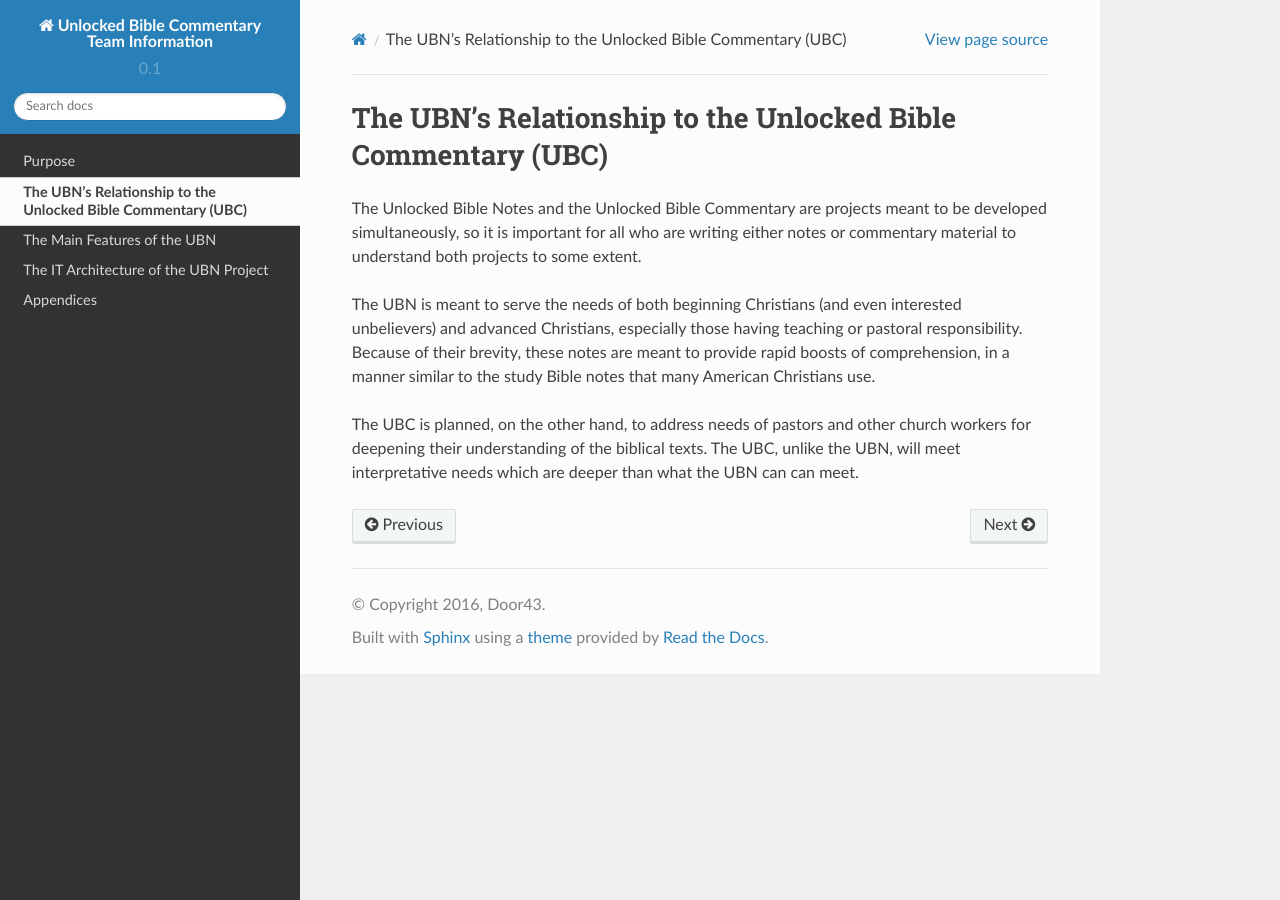
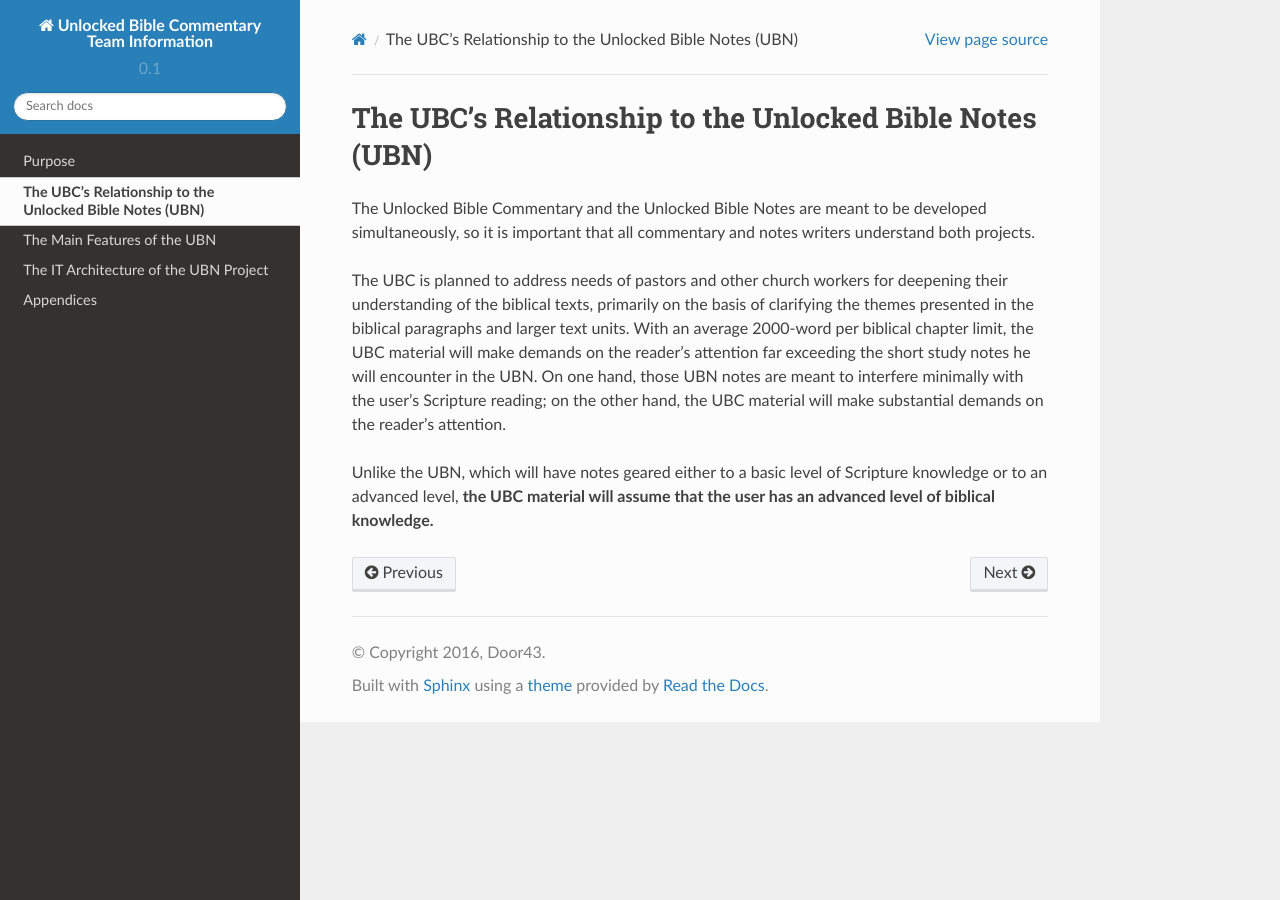
Before and after one commit to unfoldingWord-dev/Unlocked-Bible-Commentary-Info, a Sphinx documentation site: the page built from docs/relationship.rst, in a window 1280 px wide. Built offline with Sphinx 7.4.7 and the Read the Docs theme 2.0.0, drawn with Linux system fonts in a browser that asks for light colours; pages that are not in the unit, such as notebooks, are missing from menus.

Commit message:
Update relationship.rst

```diff
--- a/docs/relationship.rst
+++ b/docs/relationship.rst
@@ -1,8 +1,8 @@
-The UBN's Relationship to the Unlocked Bible Commentary (UBC)
+The UBC's Relationship to the Unlocked Bible Notes (UBN)
 =============
 
-The Unlocked Bible Notes and the Unlocked Bible Commentary are projects meant to be developed simultaneously, so it is important for all who are writing either notes or commentary material to understand both projects to some extent.
+The Unlocked Bible Commentary and the Unlocked Bible Notes are meant to be developed simultaneously, so it is important that all commentary and notes writers understand both projects.
 
-The UBN is meant to serve the needs of both beginning Christians (and even interested unbelievers) and advanced Christians, especially those having teaching or pastoral responsibility. Because of their brevity, these notes are meant to provide rapid boosts of comprehension, in a manner similar to the study Bible notes that many American Christians use.
+The UBC is planned to address needs of pastors and other church workers for deepening their understanding of the biblical texts, primarily on the basis of clarifying the themes presented in the biblical paragraphs and larger text units. With an average 2000-word per biblical chapter limit, the UBC material will make demands on the reader's attention far exceeding the short study notes he will encounter in the UBN. On one hand, those UBN notes are meant to interfere minimally with the user's Scripture reading; on the other hand, the UBC material will make substantial demands on the reader's attention.
 
-The UBC is planned, on the other hand, to address needs of pastors and other church workers for deepening their understanding of the biblical texts. The UBC, unlike the UBN, will meet interpretative needs which are deeper than what the UBN can can meet.
+Unlike the UBN, which will have notes geared either to a basic level of Scripture knowledge or to an advanced level, **the UBC material will assume that the user has an advanced level of biblical knowledge.**
```
